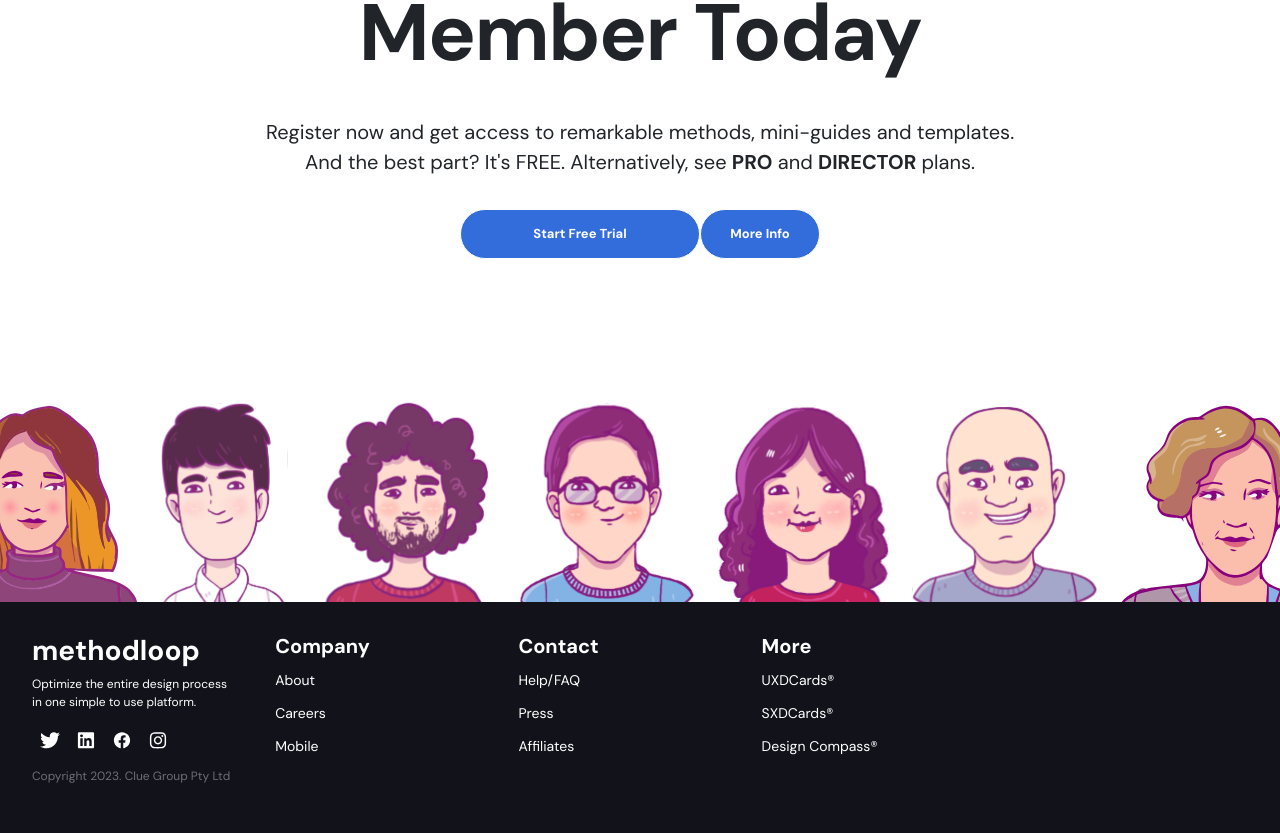
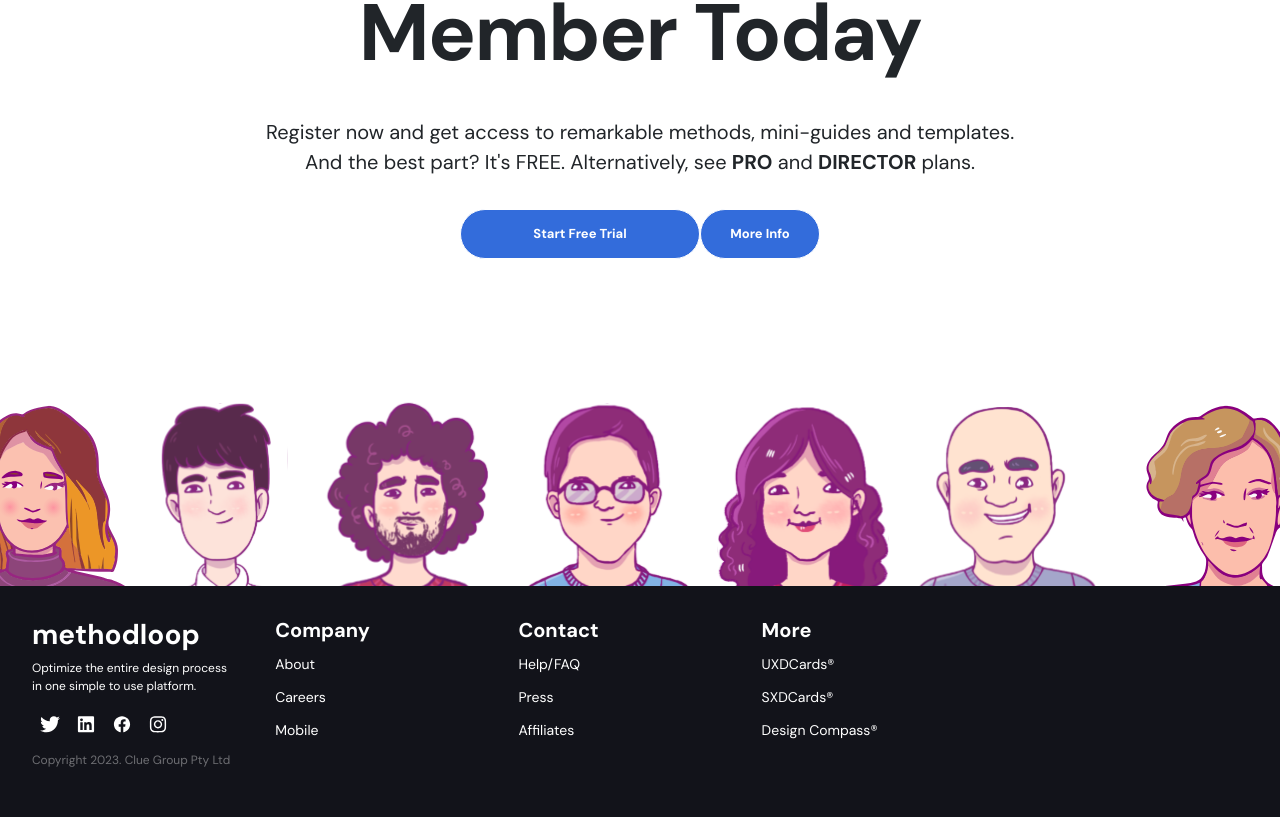
Before and after one commit to aabright90/method-loop-v2, a Next.js app: page / in a window 1280 px wide. Shown: the part 4561-5394 px from the top of the page. Built offline with nearby package versions, Linux system fonts and the light colour scheme.

Commit message:
footer fix

```diff
--- a/src/components/styles/_home.scss
+++ b/src/components/styles/_home.scss
@@ -358,6 +358,7 @@
   }
 
   .sign-up-ills {
+    margin-bottom: -1rem;
     img {
       width: 100%;
       height: auto;
```
